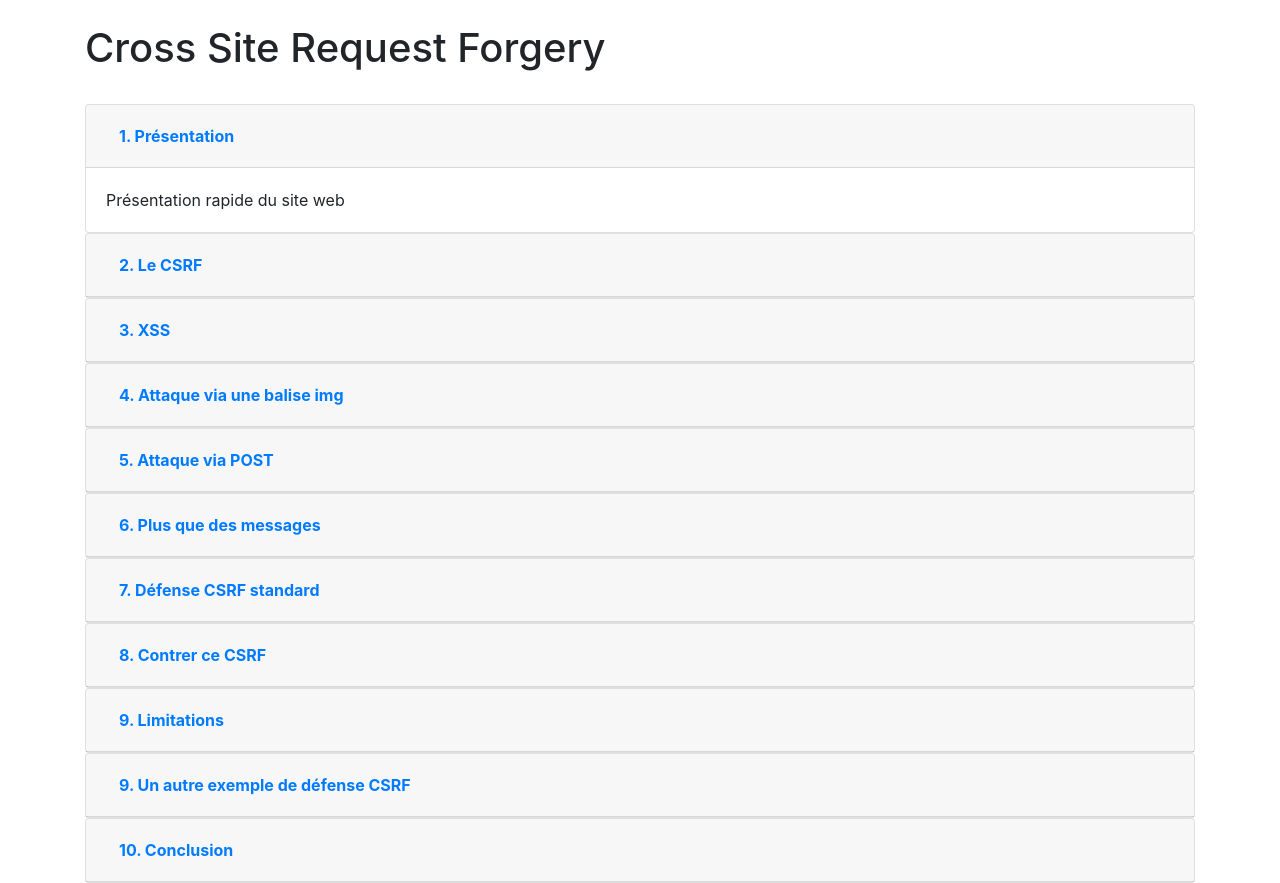
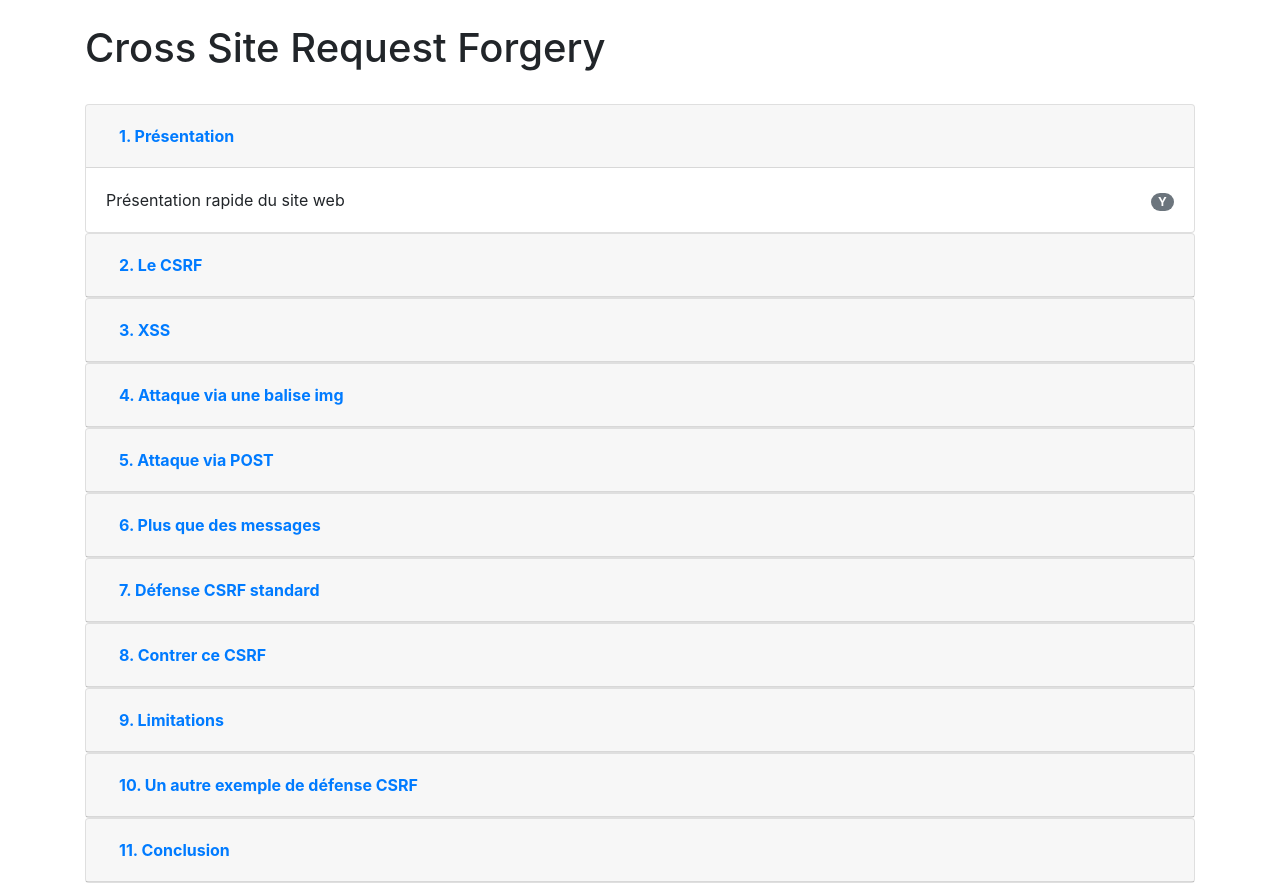
Before and after one commit to c-bertal/csrf, a Django app: page /presentation in a window 1280 px wide. Run offline with Django 3.2, Linux system fonts and the light colour scheme; some libraries are stand-ins or nearby versions.

Commit message:
hgvbiuojpkfsfes

```diff
--- a/core/templates/core/presentation.html
+++ b/core/templates/core/presentation.html
@@ -21,6 +21,9 @@
 
                 <div id="collapseOne" class="collapse show" aria-labelledby="headingOne" data-parent="#accordion">
                     <div class="card-body">
+                        <div class="float-right">
+                            <span class="badge badge-pill badge-secondary">Y</span>
+                        </div>
                         Présentation rapide du site web
                     </div>
                 </div>
@@ -38,6 +41,9 @@
 
                 <div id="collapseBdi" class="collapse" aria-labelledby="headingBdi" data-parent="#accordion">
                     <div class="card-body">
+                        <div class="float-right">
+                            <span class="badge badge-pill badge-secondary">Y</span>
+                        </div>
                         Le principe d'une attaque CSRF
                     </div>
                 </div>
@@ -53,6 +59,9 @@
                 </div>
                 <div id="collapseAsd" class="collapse" aria-labelledby="headingAsd" data-parent="#accordion">
                     <div class="card-body">
+                        <div class="float-right">
+                            <span class="badge badge-pill badge-secondary">Y</span>
+                        </div>
                         Démonstration de l'appel avec une balise &lt;script&gt;
                         <br>
                         Uniquement afin de faciliter les tests :
@@ -74,6 +83,9 @@
                 </div>
                 <div id="collapseTwo" class="collapse" aria-labelledby="headingTwo" data-parent="#accordion">
                     <div class="card-body">
+                        <div class="float-right">
+                            <span class="badge badge-pill badge-secondary">Y</span>
+                        </div>
                         Démonstration de l'appel avec une balise &lt;img&gt;
                         <br>
                         <pre>
@@ -101,6 +113,9 @@
                 </div>
                 <div id="collapseLdj" class="collapse" aria-labelledby="headingLdj" data-parent="#accordion">
                     <div class="card-body">
+                        <div class="float-right">
+                            <span class="badge badge-pill badge-secondary">Y</span>
+                        </div>
                         Démonstration de l'appel avec une balise &lt;form&gt;
                         <br>
                         <br>
@@ -126,6 +141,9 @@
                 </div>
                 <div id="collapseThree" class="collapse" aria-labelledby="headingThree" data-parent="#accordion">
                     <div class="card-body">
+                        <div class="float-right">
+                            <span class="badge badge-pill badge-secondary">Y</span>
+                        </div>
                         Changer le mot de passe de l'admin au lieu de poster des messages
                     </div>
                     <br>
@@ -146,6 +164,9 @@
                 </div>
                 <div id="collapseNch" class="collapse" aria-labelledby="headingNch" data-parent="#accordion">
                     <div class="card-body">
+                        <div class="float-right">
+                            <span class="badge badge-pill badge-secondary">Y</span>
+                        </div>
                         Activation de la défense CSRF standard
                         <br>
                         Qu'est-ce qu'elle ajoute
@@ -165,6 +186,9 @@
                 </div>
                 <div id="collapseBku" class="collapse" aria-labelledby="headingBku" data-parent="#accordion">
                     <div class="card-body">
+                        <div class="float-right">
+                            <span class="badge badge-pill badge-secondary">Y</span>
+                        </div>
                         Possibilité de contrer le CSRF tel que montré
                         <br>
                         Exemple:
@@ -219,6 +243,9 @@
                 </div>
                 <div id="collapseMdx" class="collapse" aria-labelledby="headingMdx" data-parent="#accordion">
                     <div class="card-body">
+                        <div class="float-right">
+                            <span class="badge badge-pill badge-secondary">Y</span>
+                        </div>
                         //TODO
                     </div>
                 </div>
@@ -228,12 +255,15 @@
                     <h5 class="mb-0">
                         <button class="btn btn-link collapsed" data-toggle="collapse" data-target="#collapsePsx"
                                 aria-expanded="false" aria-controls="collapsePsx">
-                            <b>9. Un autre exemple de défense CSRF</b>
+                            <b>10. Un autre exemple de défense CSRF</b>
                         </button>
                     </h5>
                 </div>
                 <div id="collapsePsx" class="collapse" aria-labelledby="headingPsx" data-parent="#accordion">
                     <div class="card-body">
+                        <div class="float-right">
+                            <span class="badge badge-pill badge-secondary">Y</span>
+                        </div>
                         Implémentation de la méthode par chiffrement
                         <br>
                         Limitations
@@ -245,12 +275,15 @@
                     <h5 class="mb-0">
                         <button class="btn btn-link collapsed" data-toggle="collapse" data-target="#collapseWkz"
                                 aria-expanded="false" aria-controls="collapseWkz">
-                            <b>10. Conclusion</b>
+                            <b>11. Conclusion</b>
                         </button>
                     </h5>
                 </div>
                 <div id="collapseWkz" class="collapse" aria-labelledby="headingWkz" data-parent="#accordion">
                     <div class="card-body">
+                        <div class="float-right">
+                            <span class="badge badge-pill badge-secondary">Y</span>
+                        </div>
                         Conclusion
                     </div>
                 </div>
```
